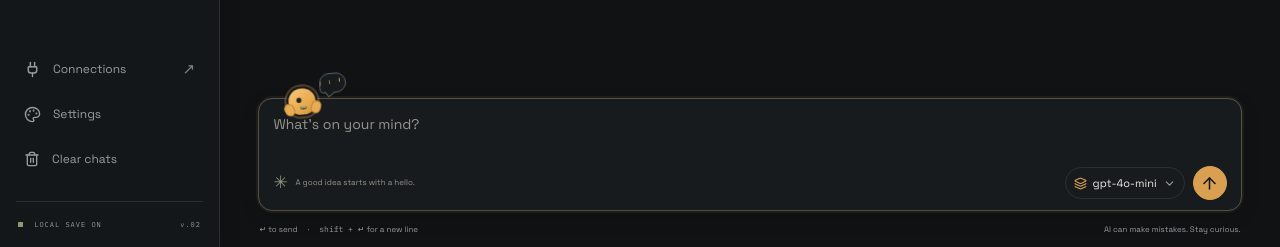
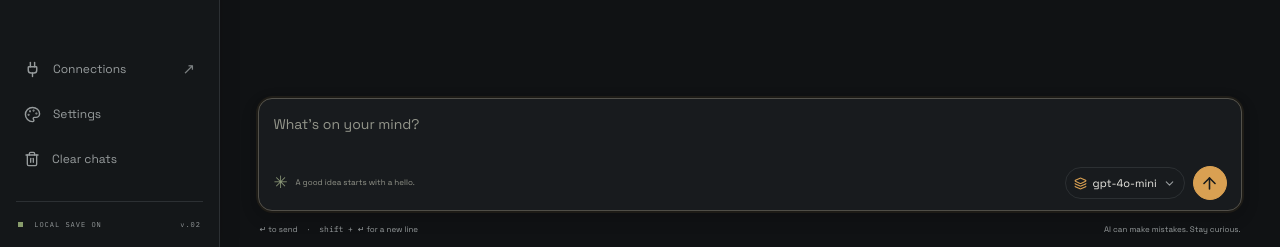
Before and after one commit to blueii24-cmyk/ModelDeck, a React (Vite) app: page / in a window 1280 px wide. Shown: the part 553-800 px from the top of the page. Built offline with nearby package versions, Linux system fonts and the light colour scheme.

Commit message:
ui: remove chat buddy animation

```diff
--- a/src/dashboard.css
+++ b/src/dashboard.css
@@ -1871,190 +1871,3 @@ html.view-chat .composer-wrap {
     padding: 10px 12px max(10px, env(safe-area-inset-bottom));
   }
 }
-
-
-/* Chat buddy: a visible little character peeking over the LEFT edge of the composer. */
-html.view-chat .composer-shell {
-  position: relative;
-  overflow: visible;
-}
-html.view-chat .chat-buddy {
-  position: absolute;
-  z-index: 3;
-  top: -27px;
-  left: 22px;
-  right: auto;
-  width: 66px;
-  height: 52px;
-  pointer-events: none;
-  transform-origin: 28px 45px;
-  animation: buddy-hangout 2.25s ease-in-out infinite;
-  will-change: transform;
-}
-html.view-chat .buddy-avatar {
-  position: absolute;
-  z-index: 2;
-  left: 7px;
-  top: 13px;
-  width: 31px;
-  height: 30px;
-  display: block;
-  border: 2px solid var(--panel);
-  border-radius: 48% 48% 45% 45%;
-  background: linear-gradient(145deg, #f7c978 0%, #e5a447 72%, #ce8935 100%);
-  box-shadow: 0 2px 0 #513c2244, 0 0 0 1px #d89c4b55;
-}
-html.view-chat .buddy-avatar::before,
-html.view-chat .buddy-avatar::after {
-  content: "";
-  position: absolute;
-  width: 8px;
-  height: 11px;
-  border-radius: 7px;
-  background: #e8ad53;
-  border: 1px solid #bc833d;
-  z-index: -1;
-}
-html.view-chat .buddy-avatar::before {
-  left: -5px;
-  top: 12px;
-  transform: rotate(-25deg);
-  animation: buddy-wave 2.25s ease-in-out infinite;
-  transform-origin: right center;
-}
-html.view-chat .buddy-avatar::after {
-  right: -5px;
-  top: 13px;
-  transform: rotate(22deg);
-}
-html.view-chat .buddy-eye {
-  position: absolute;
-  z-index: 1;
-  top: 9px;
-  width: 4px;
-  height: 5px;
-  border-radius: 50%;
-  background: #24251f;
-  transform-origin: center;
-  animation: buddy-blink 4.1s ease-in-out infinite;
-}
-html.view-chat .buddy-eye-one { left: 8px; }
-html.view-chat .buddy-eye-two { right: 8px; animation-delay: .06s; }
-html.view-chat .buddy-mouth {
-  position: absolute;
-  left: 11px;
-  bottom: 5px;
-  width: 7px;
-  height: 3px;
-  border-radius: 0 0 6px 6px;
-  border-bottom: 1.5px solid #24251f;
-  opacity: .88;
-}
-html.view-chat .buddy-shadow {
-  position: absolute;
-  left: 9px;
-  top: 42px;
-  width: 28px;
-  height: 5px;
-  border-radius: 50%;
-  background: #00000026;
-  filter: blur(2px);
-  animation: buddy-shadow-pulse 2.25s ease-in-out infinite;
-}
-html.view-chat .buddy-thought {
-  position: absolute;
-  z-index: 3;
-  left: 41px;
-  top: 2px;
-  width: 27px;
-  height: 20px;
-  display: flex;
-  align-items: center;
-  justify-content: center;
-  gap: 3px;
-  border: 1px solid color-mix(in srgb, var(--line) 75%, var(--text) 25%);
-  border-radius: 10px 10px 10px 4px;
-  background: var(--panel);
-  box-shadow: 0 2px 7px #00000018;
-  opacity: 0;
-  transform: translateY(5px) scale(.72);
-  transform-origin: 0 100%;
-  transition: opacity .18s ease, transform .18s ease;
-}
-html.view-chat .buddy-thought::before {
-  content: "";
-  position: absolute;
-  left: 5px;
-  bottom: -4px;
-  width: 6px;
-  height: 6px;
-  background: var(--panel);
-  border-left: 1px solid color-mix(in srgb, var(--line) 75%, var(--text) 25%);
-  border-bottom: 1px solid color-mix(in srgb, var(--line) 75%, var(--text) 25%);
-  transform: rotate(-35deg);
-}
-html.view-chat .buddy-thought i {
-  position: relative;
-  z-index: 1;
-  width: 3.5px;
-  height: 3.5px;
-  border-radius: 50%;
-  background: var(--accent);
-  animation: buddy-dot .82s ease-in-out infinite;
-}
-html.view-chat .buddy-thought i:nth-child(2) { animation-delay: .13s; }
-html.view-chat .buddy-thought i:nth-child(3) { animation-delay: .26s; }
-html.view-chat .composer-shell:has(#prompt:focus) .buddy-thought {
-  opacity: 1;
-  transform: translateY(0) scale(1);
-}
-html.view-chat .composer-shell:has(#prompt:focus) .buddy-avatar {
-  box-shadow: 0 2px 0 #513c2244, 0 0 0 2px color-mix(in srgb, var(--accent) 32%, transparent);
-}
-@keyframes buddy-hangout {
-  0%, 100% { transform: translateY(0) rotate(-5deg); }
-  18% { transform: translateY(-9px) rotate(7deg); }
-  30% { transform: translateY(-2px) rotate(-3deg); }
-  43% { transform: translateY(1px) rotate(-5deg); }
-  60% { transform: translateY(-6px) rotate(4deg); }
-  74% { transform: translateY(0) rotate(-3deg); }
-}
-@keyframes buddy-wave {
-  0%, 100% { transform: rotate(-25deg); }
-  18%, 30% { transform: rotate(18deg); }
-  43%, 74% { transform: rotate(-25deg); }
-}
-@keyframes buddy-shadow-pulse {
-  0%, 100% { transform: scaleX(1); opacity: .55; }
-  18% { transform: scaleX(.68); opacity: .25; }
-  43% { transform: scaleX(1.08); opacity: .62; }
-}
-@keyframes buddy-blink {
-  0%, 43%, 47%, 100% { transform: scaleY(1); }
-  45% { transform: scaleY(.1); }
-}
-@keyframes buddy-dot {
-  0%, 68%, 100% { transform: translateY(0); opacity: .45; }
-  32% { transform: translateY(-2.5px); opacity: 1; }
-}
-@media (max-width: 430px) {
-  html.view-chat .chat-buddy {
-    left: 18px;
-    right: auto;
-    top: -25px;
-    width: 66px;
-  }
-}
-@media (prefers-reduced-motion: reduce) {
-  html.view-chat .chat-buddy,
-  html.view-chat .buddy-avatar::before,
-  html.view-chat .buddy-shadow,
-  html.view-chat .buddy-eye,
-  html.view-chat .buddy-thought i {
-    animation: none !important;
-    will-change: auto;
-  }
-  html.view-chat .buddy-thought {
-    transition: none;
-  }
-}
--- a/src/main.jsx
+++ b/src/main.jsx
@@ -34,7 +34,7 @@ function App(){useEffect(()=>{const onView=e=>setView(e.detail?.view==='playgrou
 </aside>
 <main className="main"><header className="top"><div className="model-area"><button className="iconbtn mobile-menu" id="menu" aria-label="Open navigation"><Menu size={20}/></button><span className="model-indicator"/><div className="model-control"><span className="micro-label">MODELDECK</span><span className="chat-header-title">Chat</span></div></div><div className="playground-heading"><span className="micro-label">MODELDECK / EXPLORE</span><strong>Model playground</strong></div><div className="top-actions"><ConnectionBadge/><span className="header-divider"/><button className="iconbtn" id="topAppearance" aria-label="Change appearance"><Palette size={18}/></button><button className="iconbtn" id="topConnections" aria-label="Manage connections"><Settings2 size={18}/></button><LocalProfile/></div></header><div className="dashboard-scroll"><Dashboard/><div className="workspace-grid"><div className="chat-workspace">
 <section className="chat" id="chat" aria-label="Conversation"><div className="welcome" id="welcome"><div className="welcome-art"><div className="friend-stage"><PixelFriend/></div></div><div className="eyebrow">A BLANK CANVAS. A NEW POSSIBILITY.</div><h1>What’s on your mind?</h1><p>Pick a model above and start a conversation.<br/>Or take one of these paths.</p><div className="quest-label"><span>A LITTLE INSPIRATION</span></div><Quests/></div><div className="messages" id="messages" aria-live="polite"/></section>
-<div className="composer-wrap"><div className="composer-shell"><div className="chat-buddy" aria-hidden="true"><span className="buddy-thought"><i/><i/><i/></span><span className="buddy-shadow"/><span className="buddy-avatar"><i className="buddy-eye buddy-eye-one"/><i className="buddy-eye buddy-eye-two"/><i className="buddy-mouth"/></span></div><form className="composer" id="form"><textarea id="prompt" rows="1" placeholder="What’s on your mind?" aria-label="Message ModelDeck"/><div className="composer-toolbar"><span><span className="mini-spark">✳</span> <span id="composerHint">A good idea starts with a hello.</span></span><div className="composer-actions"><ModelPicker placement="composer"/><button className="send" id="send" type="submit" aria-label="Send message"><ArrowUp size={19}/></button></div></div></form></div><div className="hint"><span><kbd>↵</kbd> to send <span className="hint-dot">·</span> <kbd>shift + ↵</kbd> for a new line</span><span>AI can make mistakes. Stay curious.</span></div><div id="requestProgressAnnouncer" className="quest-announcer" role="status" aria-label="Request progress" aria-live="polite" aria-atomic="true"/><div className="status" id="status" role="status" aria-live="polite"/></div>
+<div className="composer-wrap"><div className="composer-shell"><form className="composer" id="form"><textarea id="prompt" rows="1" placeholder="What’s on your mind?" aria-label="Message ModelDeck"/><div className="composer-toolbar"><span><span className="mini-spark">✳</span> <span id="composerHint">A good idea starts with a hello.</span></span><div className="composer-actions"><ModelPicker placement="composer"/><button className="send" id="send" type="submit" aria-label="Send message"><ArrowUp size={19}/></button></div></div></form></div><div className="hint"><span><kbd>↵</kbd> to send <span className="hint-dot">·</span> <kbd>shift + ↵</kbd> for a new line</span><span>AI can make mistakes. Stay curious.</span></div><div id="requestProgressAnnouncer" className="quest-announcer" role="status" aria-label="Request progress" aria-live="polite" aria-atomic="true"/><div className="status" id="status" role="status" aria-live="polite"/></div>
 </div><WorkspaceInfo/></div><footer className="main-footer"><span><i/> NO SUBSCRIPTIONS. JUST POSSIBILITIES.</span><Help/></footer></div></main>
 <WebsitePreview/>
 <button className="drawer-shade" id="drawerShade" type="button" aria-label="Close navigation"/>
```
Also changed, not shown: 1 other file (tests, documents, lock files or other folders).
